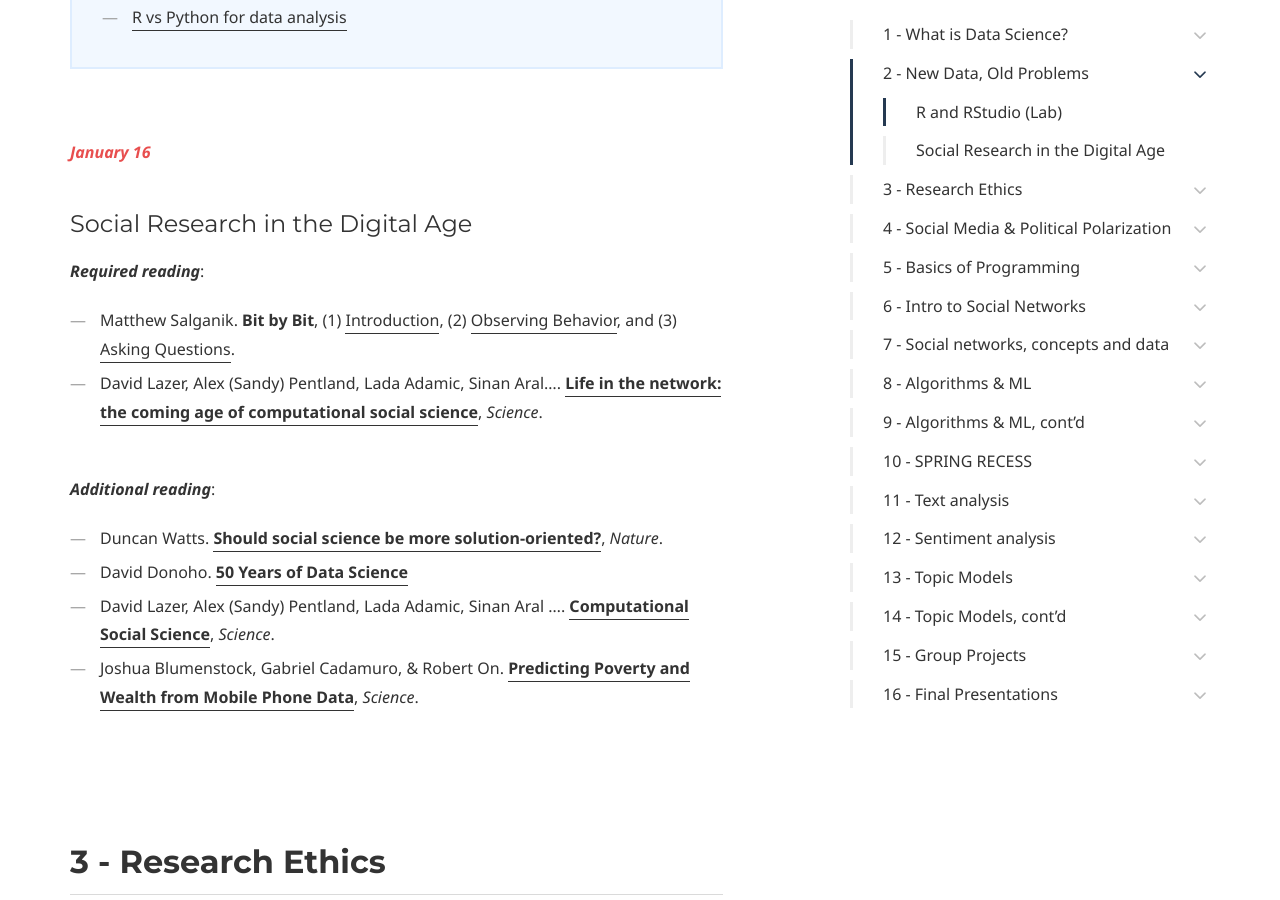
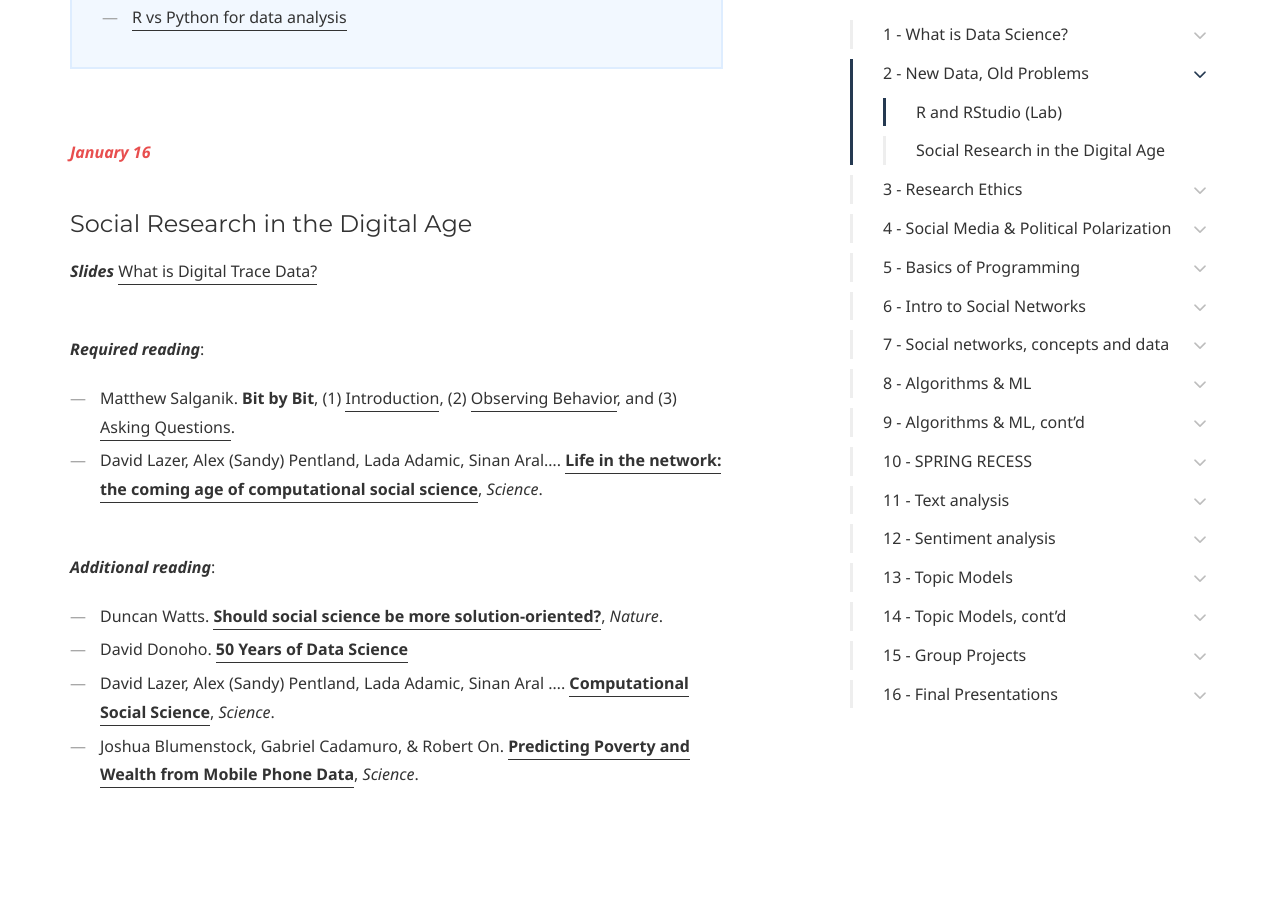
Before and after one commit to dssoc/dssoc.github.io, a Jekyll site: the page built from schedule.md, in a window 1280 px wide and 900 px high, scrolled down 1619 px. Built offline with Jekyll 4.4.1, drawn with Linux system fonts in a browser that asks for light colours; some web fonts are replaced.

Commit message:
add slides for digital trace data

```diff
--- a/schedule.md
+++ b/schedule.md
@@ -56,6 +56,10 @@ page_nav:
 
 <b><i><font color="#E84E4E">January 16</font></i></b>
 #### Social Research in the Digital Age
+
+***Slides***
+[What is Digital Trace Data?](https://htmlpreview.github.io/?https://github.com/dssoc/dssoc.github.io/blob/master/slides_and_code/Social%20Research%20in%20the%20Digital%20Age/Social%20Research%20in%20the%20Digital%20Age.html#/)
+<br/><br/>
 
 ***Required reading***:
 - Matthew Salganik. **Bit by Bit**, (1) [Introduction](https://www.bitbybitbook.com/en/1st-ed/introduction/), (2) [Observing Behavior](https://www.bitbybitbook.com/en/1st-ed/observing-behavior/), and (3) [Asking Questions](https://www.bitbybitbook.com/en/1st-ed/asking-questions/).
```
Also changed, not shown: 2 other files.
